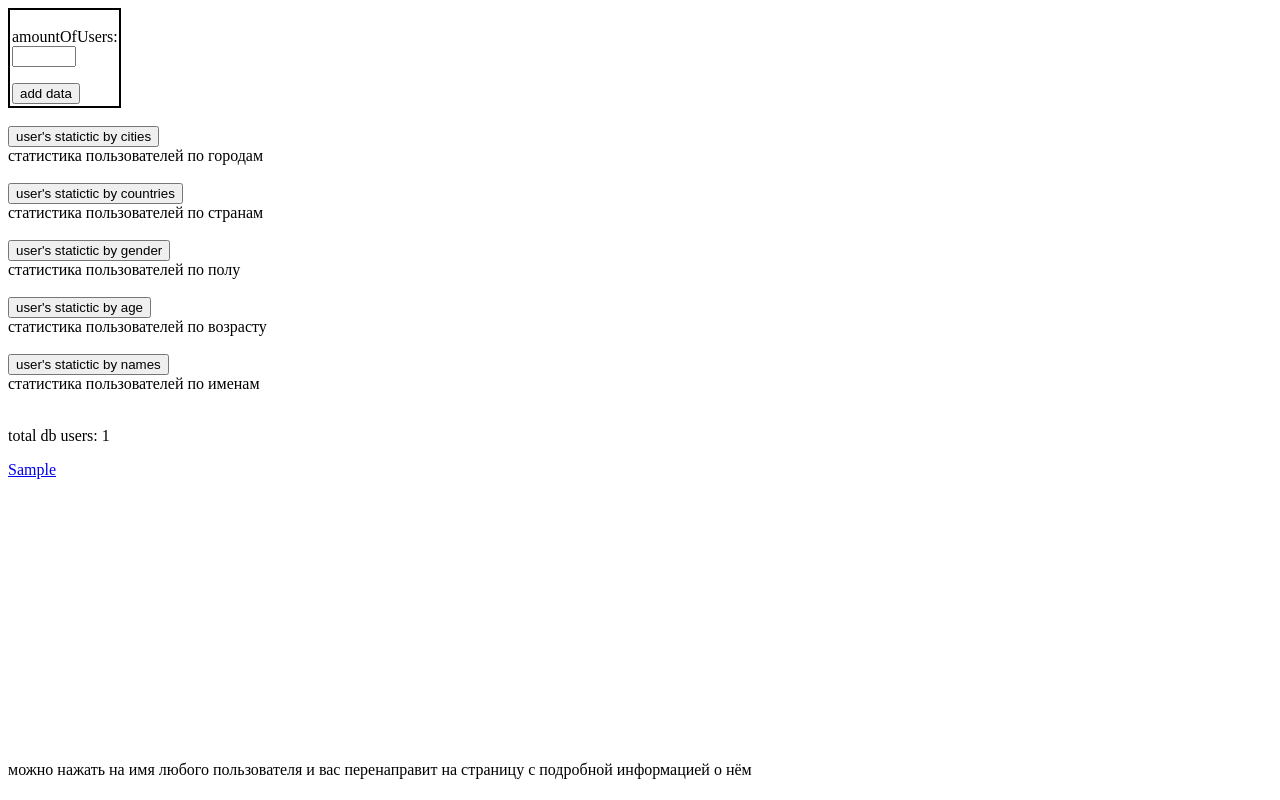
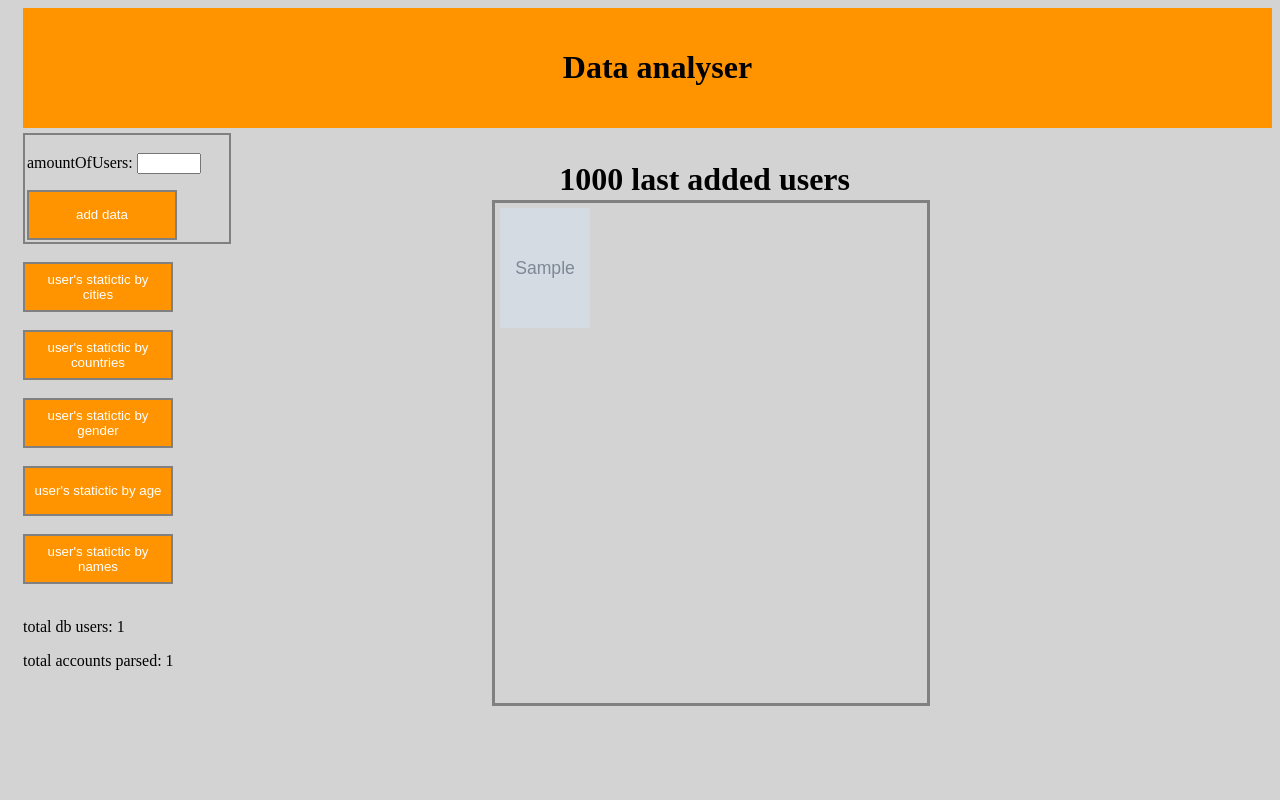
Before and after one commit to Karavay/Diploma, a Django app: page / in a window 1280 px wide. Run offline with Django 3.2, Linux system fonts and the light colour scheme; tables that the repository leaves empty hold one stand-in row (values such as "Sample post"); grey boxes marked "Sample" are stand-in pictures.

Commit message:
visual changes, more data has been parsed, a few changes in visualisation of analysed data

```diff
--- a/dataHandler/models.py
+++ b/dataHandler/models.py
@@ -24,6 +24,7 @@ class UserData(models.Model):
     education = models.TextField('education',null = True)
     home_town = models.TextField('home town',null = True)
     received_date = models.DateTimeField('time of receiving data',default = timezone.now())
+    photo = models.TextField('profile photo',null = True)
 
     def __str__(self):
         return self.domain
--- a/dataHandler/static/css/styles.css
+++ b/dataHandler/static/css/styles.css
@@ -9,8 +9,8 @@ h1 {
 }
 
 .circleDiagram{
-  left: -200px;
-  width: 1000px;
+  left: -215px;
+  width: 800px;
   text-align: center;
 }
 
@@ -23,29 +23,32 @@ h1 {
   margin-left: auto;
   margin-right: auto;
   overflow-y: scroll;
+  background-color: white
 }
 
 .tableAgeStatistics{
   display: block;
   position: absolute;
   right:50px;
-  top:500px;
+  top:600px;
   height:450px;
   margin-left: auto;
   margin-right: auto;
   overflow-y: scroll;
+  background-color: white
 }
 
 .tableWomenNamesStatistics{
   display: block;
   position:absolute;
   right:50px;
-  top:550px;
+  top:630px;
   width: 185px;
   height:450px;
   margin-left: auto;
   margin-right: auto;
   overflow-y: scroll;
+  background-color: white
 }
 /*
 .tableCityStatistics {
@@ -68,6 +71,56 @@ h1 {
 
 .dataForm{
   padding:2px;
-  border: 2px solid black ;
-  width:105px;
+  border: 2px solid grey ;
+  width:200px;
+  margin-top: 5px;
 }
+
+.photoCollage {
+  width:432px;
+  height:500px;
+  border: solid 3px grey;
+  position:absolute;
+  top: 200px;
+  right: 350px;
+  margin-left:-307.5px;
+  overflow:scroll;
+}
+
+.contentImg{
+  width:90px;
+  height:120px;
+  margin: 5px;
+}
+
+.contentImg:hover{
+  opacity: 0.5;
+}
+.photoCollageTitle{
+  position:absolute;
+  top: 140px;
+  right: 430px;
+}
+
+body{
+  padding-left: 15px;
+  background-color: lightgrey;
+}
+
+ .mainPageButton{
+   color: white;
+   background-color: #ff9400;
+   height: 50px;
+   width: 150px;
+   border: 2px solid grey;
+ }
+
+ .mainPageButton:hover{
+   background-color: #ffbc5e;
+ }
+
+.mainPageTitle{
+  background-color: #ff9400;
+  margin-top: 0;
+  padding: 20px 20px 20px 40px;
+}
--- a/dataHandler/templates/extendedInfo.html
+++ b/dataHandler/templates/extendedInfo.html
@@ -77,4 +77,8 @@
     Дата получения данных о пользователе: {{userData.received_date}}
     <br>
   {% endif %}
+  {% if userData.photo %}
+    <img src="{{userData.photo}}" alt="">
+    <br>
+  {% endif %}
 {% endblock %}
--- a/dataHandler/templates/mainPage.html
+++ b/dataHandler/templates/mainPage.html
@@ -24,52 +24,57 @@
         Изменение данных в списке происходит по мере обновления страницы, аналогично и со статистикой
       </form>
       <br> -->
+      <div class="mainPageTitle">
+        <h1>Data analyser</h1>
+      </div>
       <div class="dataForm">
         <form action="{% url 'loadUserDataLimited' %}" method="POST">
           {% csrf_token %}
           {{form.as_p}}
-          <button>add data</button>
+          <button class='mainPageButton'>add data</button>
         </form>
       </div>
       <br>
       <form action="{% url 'visualisation' %}" method="post">
         {% csrf_token %}
-        <button>user's statictic by cities<br></button>
-        <br>статистика пользователей по городам
+        <button class='mainPageButton'>user's statictic by cities<br></button>
+        <br>
       </form>
       <br>
       <form action="{% url 'visualisationCountries' %}" method="post">
         {% csrf_token %}
-        <button>user's statictic by countries<br></button>
-        <br>статистика пользователей по странам
+        <button class='mainPageButton'>user's statictic by countries<br></button>
+        <br>
       </form>
       <br>
       <form action="{% url 'visualisationSex' %}" method="post">
         {% csrf_token %}
-        <button>user's statictic by gender<br></button>
-        <br>статистика пользователей по полу
+        <button class='mainPageButton'>user's statictic by gender<br></button>
+        <br>
       </form>
       <br>
       <form action="{% url 'visualisationAge' %}" method="post">
         {% csrf_token %}
-        <button>user's statictic by age<br></button>
-        <br>статистика пользователей по возрасту
+        <button class='mainPageButton'>user's statictic by age<br></button>
+        <br>
       </form>
       <br>
       <form action="{% url 'visualisationNames' %}" method="post">
         {% csrf_token %}
-        <button>user's statictic by names<br></button>
-        <br>статистика пользователей по именам
+        <button class='mainPageButton'>user's statictic by names<br></button>
+        <br>
       </form>
       <br>
       <p>total db users: {{allUsersInDB}}</p>
-      <div class="users_data">
+      <p>total accounts parsed: {{lastUserID}}</p>
+      <h1 class='photoCollageTitle'>1000 last added users</h1>
+      <div class="photoCollage">
         {% for user in userData %}
           <a href="{% url 'extendedInfo' pk=user.pk %}">
-            {{user.first_name}}
+            {% if user.photo %}
+              <img class='contentImg' src="{{user.photo}}" alt="">
+            {% endif %}
           </a>
-          <br>
         {% endfor %}
       </div>
-      можно нажать на имя любого пользователя и вас перенаправит на страницу с подробной информацией о нём
 {% endblock %}
--- a/dataHandler/templates/technical.html
+++ b/dataHandler/templates/technical.html
@@ -16,4 +16,10 @@
       <button>add data</button>
     </form>
   </div>
+  <!-- <form action="{% url 'printInConsole' %}" method="post">
+    {% csrf_token %}
+    <button class='mainPageButton'>print<br></button>
+    <br>
+  </form>
+  <br> -->
 {% endblock %}
--- a/dataHandler/templates/visualisation.html
+++ b/dataHandler/templates/visualisation.html
@@ -15,6 +15,9 @@
       <p>no data right now,load more</p>
     {% endif%}
   </div>
+  <!-- {{allCities}}
+  {{usersInOtherCities}}
+  {{allUsersInCities}} -->
   <div class="cityStatistics">
     <table class ="tableStatistics" border = '1'>
       <caption>all cities by users in 'em</caption>
@@ -23,7 +26,7 @@
         <th>Population</th>
       </tr>
       {% for i in allUsersInCities %}
-        {% if i.total != 0 %}
+        {% if i.total != 0 and i.city_title != "" %}
           <tr>
             <td>{{i.city_title}}</td>
             <td>{{i.total}}</td>
--- a/dataHandler/templates/visualisationCountries.html
+++ b/dataHandler/templates/visualisationCountries.html
@@ -23,7 +23,7 @@
         <th>Population</th>
       </tr>
       {% for i in allUsersInCountries %}
-        {% if i.total != 0 %}
+        {% if i.total != 0 and i.country_title != "" %}
           <tr>
             <td>{{i.country_title}}</td>
             <td>{{i.total}}</td>
--- a/dataHandler/urls.py
+++ b/dataHandler/urls.py
@@ -12,4 +12,5 @@ urlpatterns = [
     path('visualisationNames',views.visualisationNames,name='visualisationNames'),
     path('technical',views.technical,name='technical'),
     path('loadUserDataLimited',views.loadUserDataLimited,name='loadUserDataLimited'),
+    path('printInConsole',views.printInConsole,name='printInConsole'),
 ]
--- a/dataHandler/views.py
+++ b/dataHandler/views.py
@@ -15,11 +15,14 @@ import plotly.io as pio # vor grafics
 
 from operator import itemgetter#for visualisationAge to sort list of dicts by age
 
-from django.db.models import Count
+from django.db.models import Count,Sum
 
 from django.utils import timezone
 
 from .forms import DataForm
+
+import asyncio#asynchronous library
+from django.http import HttpResponse
 
 def mainPage(request):
 
@@ -27,15 +30,18 @@ def mainPage(request):
 
     allUsersInDB = UserData.objects.all().count()
 
+    lastUserID =int(UserData.objects.order_by('-received_date')[0].id)
+
     form = DataForm()
 
-    return render(request,'mainPage.html',{'userData':userData,'allUsersInDB':allUsersInDB,'form':form})
+    return render(request,'mainPage.html',{'userData':userData,'allUsersInDB':allUsersInDB,'lastUserID':lastUserID,'form':form})
 
 def loadOneUserData(param):# function that makes api request,param = id of vk user,we use this func in another function
 
     URL = 'https://api.vk.com/method/users.get'
 
-    PARAMS = {'fields':'sex,status,city,bdate,about,activities,books,career,connections,contacts,country,domain,education,home_town','user_id':param,'v':5.52,'access_token':'b5b6d031c6fe67acac183a1fa8238ac532130d82355bfb8dff764455d43309c35b1fac9aa64b3e70d657d'}
+    PARAMS = {'fields':'sex,status,city,bdate,about,activities,books,career,connections,contacts,country,domain,education,home_town,photo_max_orig','user_id':param,'v':5.52,'access_token':'43ce5a0d661b79858eb31a0aecc69201db4025cae396066b1832b6f9f729553c35447910b2ad4429801eb'}
+    #https://oauth.vk.com/authorize?client_id=5490057&display=page&redirect_uri=https://oauth.vk.com/blank.html&scope=friends&response_type=token&v=5.52 get token
 
     req = requests.get(url = URL,params = PARAMS)
 
@@ -69,6 +75,8 @@ def loadOneUserData(param):# function that makes api request,param = id of vk us
             new_data.education = requestData.get('response')[0].get('education')
             new_data.home_town = requestData.get('response')[0].get('home_town')
             new_data.received_date = timezone.now()
+            if  requestData.get('response')[0].get('photo_max_orig'):
+                new_data.photo = requestData.get('response')[0].get('photo_max_orig')
             new_data.save()
 
 
@@ -83,8 +91,23 @@ def loadUserData(request):
         s.run()
         userData1 += 1
 
+    return redirect('mainPage')
 
-    return redirect('mainPage')
+# async def loadUserData(request):
+#
+#     async def l(request):
+#         userData1 =int(UserData.objects.order_by('-received_date')[0].id) + 1
+#
+#         while True:
+#             await asyncio.sleep(1)
+#             loadOneUserData(userData1)
+#             userData1 += 1
+#
+#     await asyncio.run(l())
+#
+#
+#
+#     return HttpResponse('mainPage')
 
 def calculate_age(data):
 
@@ -100,9 +123,24 @@ def visualisation(request):
     usersInBiggestCities = UserData.objects.values('city_title').annotate(total = Count('city_title')).order_by('-total')[:5]
     allUsersInCities = UserData.objects.values('city_title').annotate(total = Count('city_title')).order_by('-total')
 
+    usersInOtherCities = UserData.objects.values('city_title').annotate(total = Count('city_title')).order_by('-total')[5:].aggregate(other = Sum('total')).get("other")
+    #
+    # allCities = UserData.objects.filter(city_title__isnull = False).count()
+    listOfCitiesForDiagram = []
+
+    for i in usersInBiggestCities:#add 5 biggest cities to the list
+        listOfCitiesForDiagram.append(i)
+
+    listOfCitiesForDiagram.append({'city_title':'others', 'total':usersInOtherCities})# add other cities
 
     if usersInBiggestCities:
-        df = pd.DataFrame(usersInBiggestCities.values('city_title','total'))
+        df = pd.DataFrame(listOfCitiesForDiagram)
+        # df2 = pd.DataFrame({'city_title': 'other cities','total': usersInOtherCities},index = [5])
+        # print(df1,'\n')
+        # print(df2,'\n')
+        # df1.append(df2,ignore_index = True)
+        # print(df1,'\n')
+
         circleDiagram = px.pie(
             data_frame = df,
             values = 'total',#размер куска круга
@@ -119,8 +157,17 @@ def visualisationCountries(request):
     usersInBiggestCountries = UserData.objects.values('country_title').annotate(total = Count('country_title')).order_by('-total')[:5]
     allUsersInCountries = UserData.objects.values('country_title').annotate(total = Count('country_title')).order_by('-total')
 
+    usersInOtherCountries = UserData.objects.values('country_title').annotate(total = Count('country_title')).order_by('-total')[5:].aggregate(other = Sum('total')).get("other")
+
+    listOfCountriesForDiagram = []
+
+    for i in usersInBiggestCountries:
+        listOfCountriesForDiagram.append(i)
+
+    listOfCountriesForDiagram.append({'country_title':'others', 'total':usersInOtherCountries})
+
     if usersInBiggestCountries:
-        df = pd.DataFrame(usersInBiggestCountries.values('country_title','total'))
+        df = pd.DataFrame(listOfCountriesForDiagram)
         circleDiagram = px.pie(
             data_frame = df,
             values = 'total',#размер куска круга
@@ -165,6 +212,9 @@ def visualisationAge(request):
     allUsersAge = []
     allUsersAgeFiltered = []
     allUsersAgeFilteredSorted = []
+    allUsersMonth = []
+    allUsersMonthFiltered = []
+    allUsersMonthFilteredSorted = []
 
 
     for i in UserData.objects.all():
@@ -172,7 +222,9 @@ def visualisationAge(request):
             j = i.bdate
             if calculate_age(j) != None:
                 age = calculate_age(j)
+                month = j.split('.')[1]
                 allUsersAge.append({'id':i.id,'age':age})
+                allUsersMonth.append({'id':i.id,'month':month})
 
     if allUsersAge:
         for i in range(200):
@@ -183,10 +235,20 @@ def visualisationAge(request):
 
         allUsersAgeFiltered = [i for i in allUsersAgeFiltered if not (i['total'] == 0)]
 
+        otherUsersAge = 0
+        listOfAgesForDiagram = []
+
+        for i in allUsersAgeFilteredSorted[5:]:
+            otherUsersAge += i['total']
+
+        for i in allUsersAgeFilteredSorted[:5]:
+            listOfAgesForDiagram.append(i)
+
+        listOfAgesForDiagram.append({'age':'others','total':otherUsersAge})
 
         if allUsersAgeFilteredSorted:
             # df = pd.DataFrame(allUsersAge)
-            df = pd.DataFrame(allUsersAgeFilteredSorted[:5])
+            df = pd.DataFrame(listOfAgesForDiagram)
             circleDiagram = px.pie(
                 data_frame = df,
                 values = 'total',#размер куска круга
@@ -208,6 +270,29 @@ def visualisationAge(request):
         circleDiagram = 'no data to analise yet'
         fig = 'no data to analise yet'
 
+    if allUsersMonth:
+        months = ['january','february','march','april','may','june','july','august','september','october','november','december']
+        for i,j in zip(range(1,13),months):
+            arr = [x['month'] for x in allUsersMonth if int(x['month']) == i]
+            allUsersMonthFiltered.append({'month':j,'total':len(arr)})
+
+        allUsersMonthFilteredSorted = sorted(allUsersMonthFiltered,key=itemgetter('total'),reverse = True)
+
+        allUsersMonthFiltered = [i for i in allUsersMonthFiltered if not (i['total'] == 0)]
+
+
+        if allUsersMonthFilteredSorted:
+
+            if allUsersMonthFiltered:
+                df = pd.DataFrame(allUsersMonthFiltered)
+                figMonth = px.bar(df,x='month',y='total')
+                figMonth.update_xaxes(type='category')
+                figMonth = figMonth.to_html()
+
+    else:
+        figMonth = 'no data to analise yet'
+
+
     #
     # allUsersInCountries = UserData.objects.values('country_title').annotate(total = Count('country_title'))
     #
@@ -216,15 +301,36 @@ def visualisationAge(request):
     # fig1 = fig1.to_html()
 
 
-    return render(request,'visualisationAge.html',{'circleDiagram':circleDiagram,'allUsersAgeFilteredSorted':allUsersAgeFilteredSorted,'fig':fig,})
+    return render(request,'visualisationAge.html',{'circleDiagram':circleDiagram,'allUsersAgeFilteredSorted':allUsersAgeFilteredSorted,'fig':fig,'figMonth':figMonth,})
 
 def visualisationNames(request):
 
     menData = UserData.objects.filter(sex = 2).values('first_name').annotate(total = Count('first_name')).order_by('-total')
     womenData = UserData.objects.filter(sex = 1).values('first_name').annotate(total = Count('first_name')).order_by('-total')
 
+    listOfMenNamesForDiagram = []
+    listOfWomenNamesForDiagram = []
+    otherMen = 0
+    otherWomen = 0
+
+    for i in menData[:10]:#add 5 biggest cities to the list
+        listOfMenNamesForDiagram.append(i)
+
+    for i in menData[10:]:
+        otherMen += i['total']
+
+    listOfMenNamesForDiagram.append({'first_name':'others','total':otherMen})
+
+    for i in womenData[:10]:#add 5 biggest cities to the list
+        listOfWomenNamesForDiagram.append(i)
+
+    for i in womenData[10:]:
+        otherWomen += i['total']
+
+    listOfWomenNamesForDiagram.append({'first_name':'others','total':otherWomen})
+
     if menData:
-        df = pd.DataFrame(menData.values('first_name','total')[:10])
+        df = pd.DataFrame(listOfMenNamesForDiagram)
         circleDiagramMen = px.pie(
             data_frame = df,
             values = 'total',#размер куска круга
@@ -236,7 +342,7 @@ def visualisationNames(request):
         circleDiagramMen = 'no data to analise yet'
 
     if womenData:
-        df = pd.DataFrame(womenData.values('first_name','total')[:10])
+        df = pd.DataFrame(listOfWomenNamesForDiagram)
         circleDiagramWomen = px.pie(
             data_frame = df,
             values = 'total',#размер куска круга
@@ -275,3 +381,26 @@ def loadUserDataLimited(request):
                 userData1 +=1
 
     return redirect('mainPage')
+
+
+
+async def main():
+    userData1 =int(UserData.objects.order_by('-received_date')[0].id) + 1
+    while True:
+        await asyncio.sleep(1)
+        loadOneUserData(userData1)
+        userData1 += 1
+
+async def printInConsole(request):
+    # loop = asyncio.new_event_loop()
+    # asyncio.set_event_loop(loop)
+    # loop = asyncio.new_event_loop()
+    # asyncio.set_event_loop(loop)
+    # loop.create_task(main())
+    # while True:
+    #     await asyncio.sleep(1)
+    #     print('kek')
+    loop = asyncio.new_event_loop()
+    ss = loop.run_until_complete(print('kek'))
+    loop.close()
+    return HttpResponse(ss,content_type='text/plain')
```
Also changed, not shown: dataHandler/templates/visualisationAge.html (+9 -0 lines), diploma/__init__.py (+21 -1 lines), test.py (+60 -16 lines), dataHandler/migrations/0010_auto_20210518_1433.py (added).
